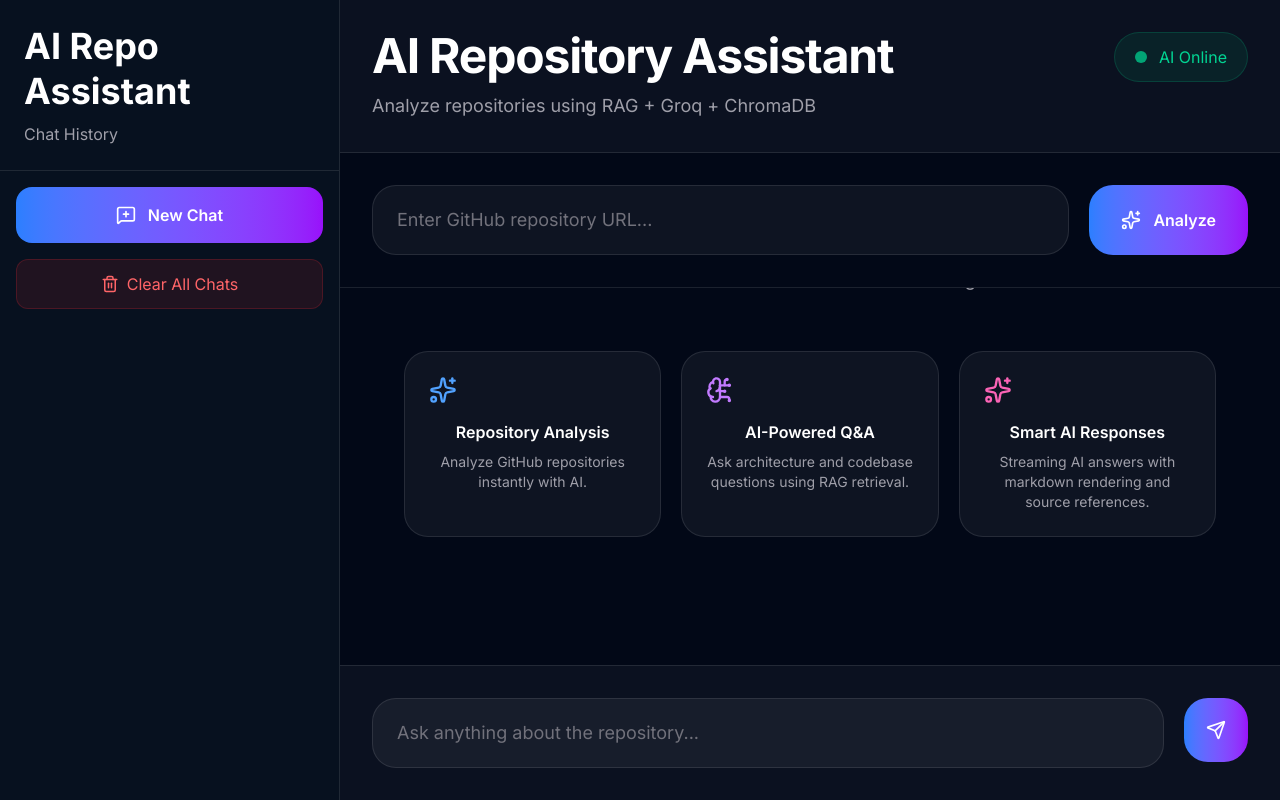
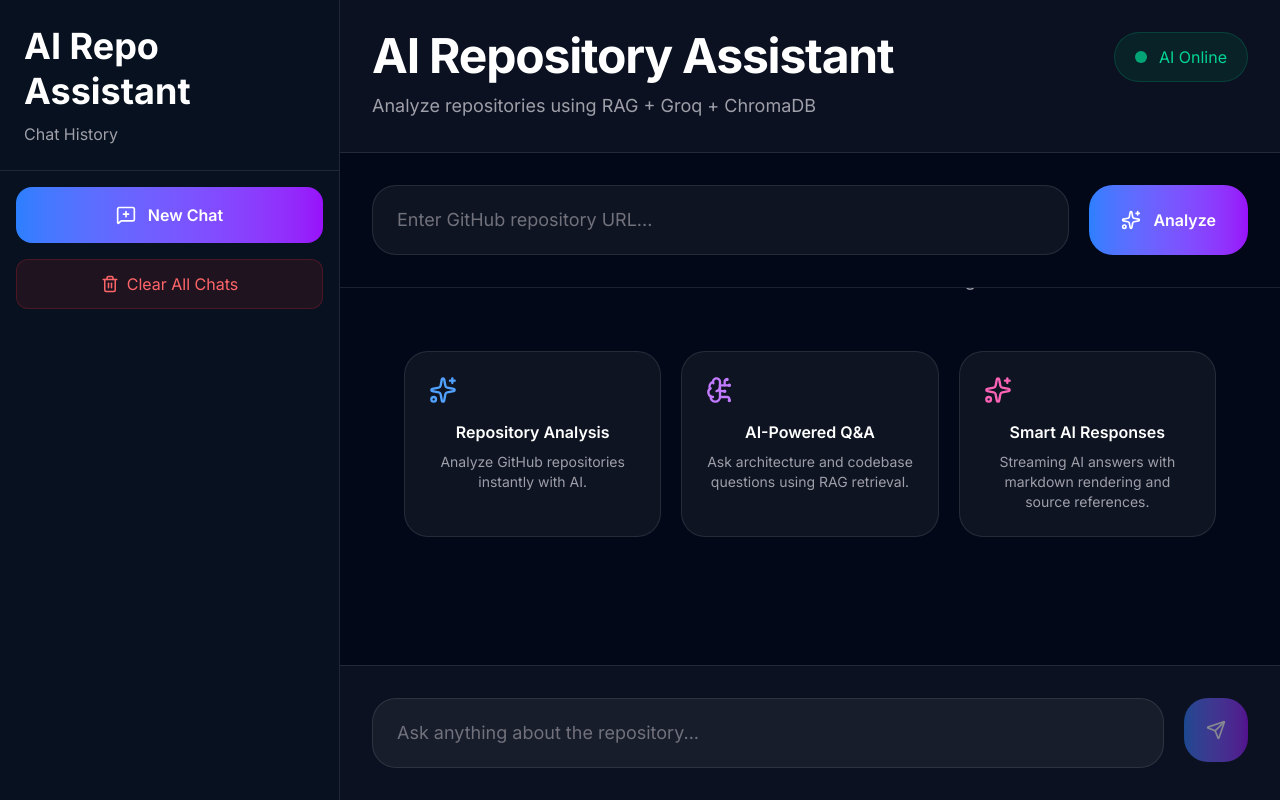
Before and after one commit to MeenakshiPramod/Source-Code-Analyzer, a Next.js app in the folder frontend/: page / in a window 1280 px wide. Built offline with nearby package versions, Linux system fonts and the light colour scheme.

Commit message:
Diable chat until Analysis Done

```diff
--- a/frontend/components/ChatSection.tsx
+++ b/frontend/components/ChatSection.tsx
@@ -68,6 +68,9 @@ export default function ChatSection() {
 
   const messagesEndRef =
     useRef<HTMLDivElement>(null);
+
+  const [isRepoAnalyzed,setIsRepoAnalyzed] =
+    useState(false);
 
   // =========================
   // SUGGESTED QUESTIONS
@@ -186,6 +189,8 @@ export default function ChatSection() {
     setRepoAnalyzed(false);
 
     setRepositoryStats(null);
+
+    setIsRepoAnalyzed(false);
   };
 
   const deleteChat = (
@@ -307,7 +312,7 @@ export default function ChatSection() {
           await analyzeRepository(
             repoUrl
           );
-
+        setIsRepoAnalyzed(true);
         // DASHBOARD DATA
 
         setRepositoryStats({
@@ -401,6 +406,9 @@ export default function ChatSection() {
 
       const finalQuestion =
         customQuestion || question;
+
+      if (!isRepoAnalyzed)
+      return;
 
       if (
         !finalQuestion.trim() ||
@@ -1024,6 +1032,7 @@ export default function ChatSection() {
                   e.target.value
                 )
               }
+              disabled={!isRepoAnalyzed}
               onKeyDown={(e) => {
 
                 if (
@@ -1051,11 +1060,14 @@ export default function ChatSection() {
             />
 
             <button
+
               onClick={() =>
                 handleAskQuestion()
               }
-              disabled={loading}
-              className="
+
+              disabled={!isRepoAnalyzed}
+
+              className={`
                 w-16
                 h-16
                 rounded-3xl
@@ -1066,9 +1078,19 @@ export default function ChatSection() {
                 flex
                 items-center
                 justify-center
-                hover:scale-105
                 transition-all
-              "
+
+                ${
+                  !isRepoAnalyzed
+                    ? `
+                      opacity-50
+                      cursor-not-allowed
+                    `
+                    : `
+                      hover:scale-105
+                    `
+                }
+              `}
             >
 
               <Send size={20} />
```
